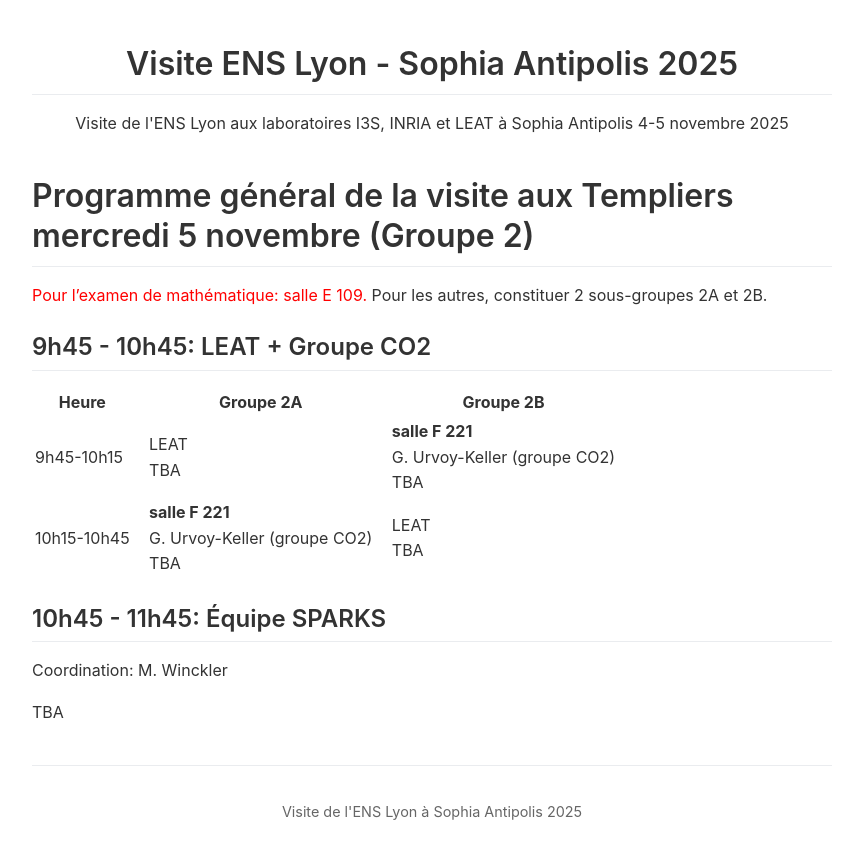
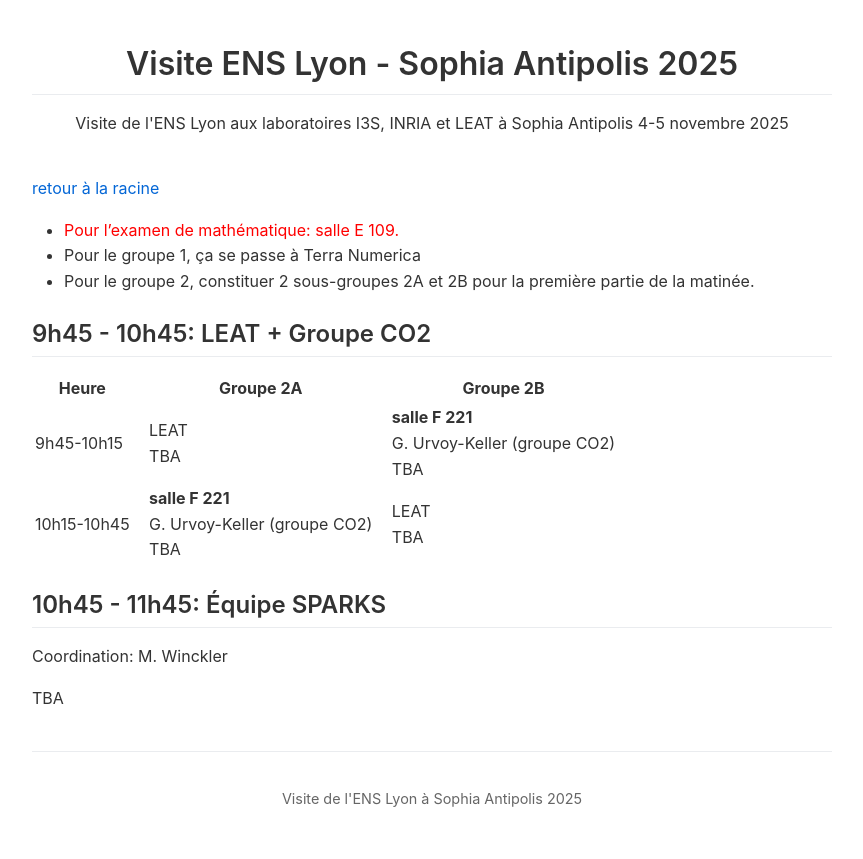
Before and after one commit to etiloz/visite-ens-lyon-sophia-2025.github.io, a Jekyll site: the page built from templiers/index.md, in a window 1280 px wide. Shown: the top 859 px of the page, without its empty margins (208-1071 px from the left). Built offline with Jekyll 4.4.1, drawn with Linux system fonts in a browser that asks for light colours.

Commit message:
clarifying templiers time

```diff
--- a/templiers/index.md
+++ b/templiers/index.md
@@ -3,11 +3,11 @@ layout: default
 title: Programme du mercredi 5 novembre matin, site des Templiers (laboratoire LEAT et équipe I3S SPARKS)
 ---
 
+[retour à la racine](../index.md)
 
-# Programme général de la visite aux Templiers mercredi 5 novembre (Groupe 2)
-
-<span style="color:red">Pour l'examen de mathématique: salle E 109.</span>
-Pour les autres, constituer 2 sous-groupes 2A et 2B.
+- <span style="color:red">Pour l'examen de mathématique: salle E 109.</span>
+- Pour le groupe 1, ça se passe à Terra Numerica
+- Pour le groupe 2, constituer 2 sous-groupes 2A et 2B pour la première partie de la matinée.
 
 ## 9h45 - 10h45: LEAT + Groupe CO2
 
```
